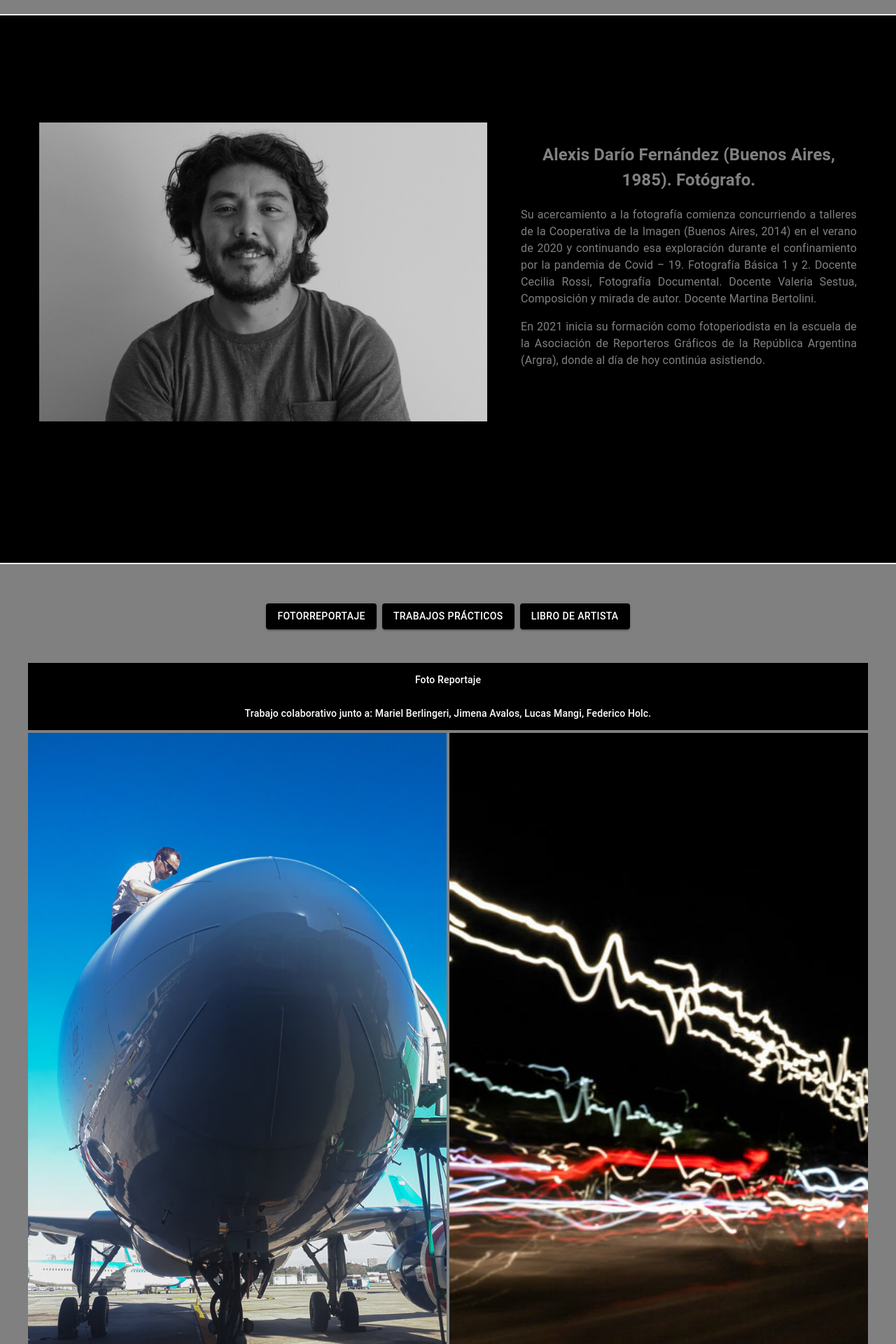
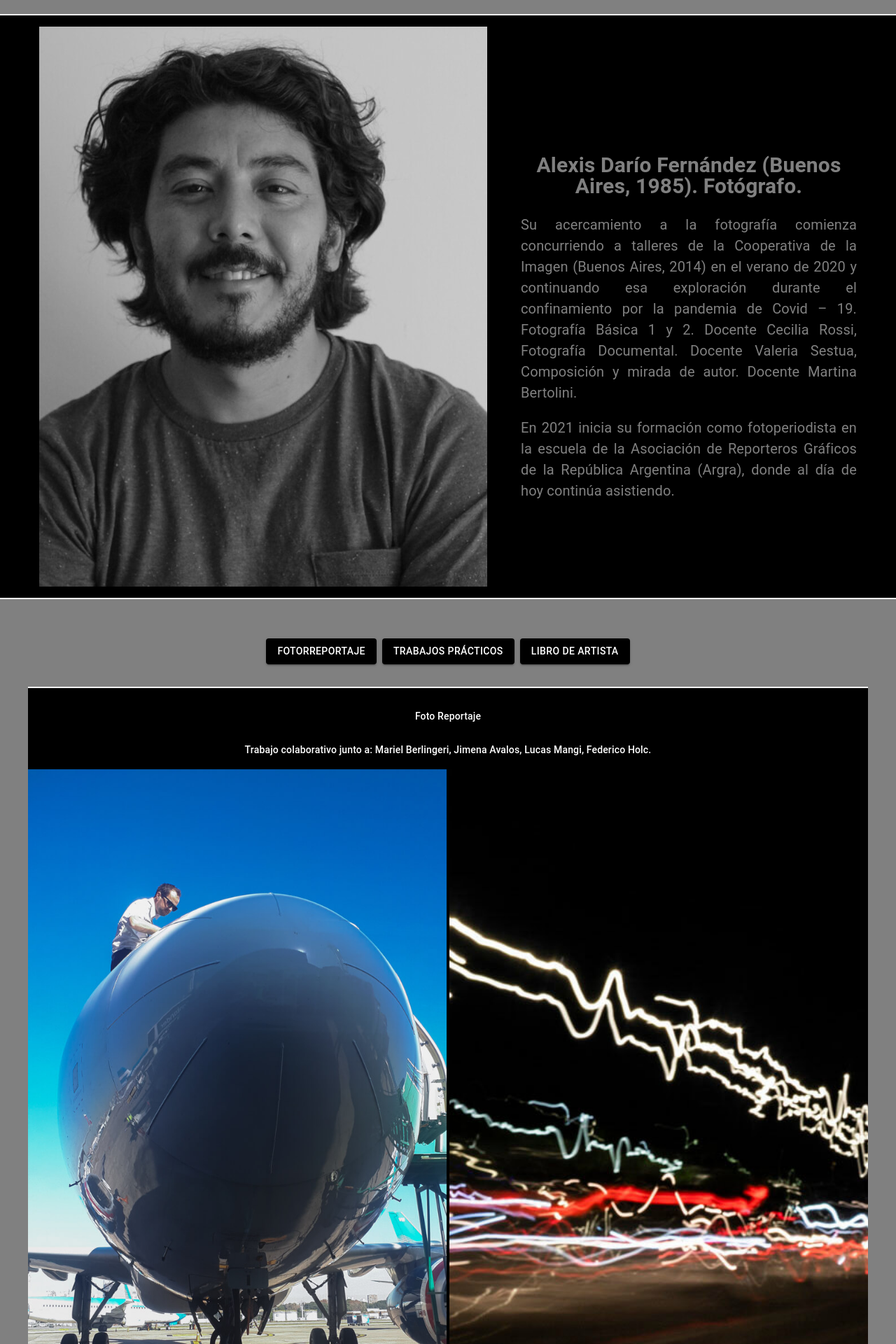
Before and after one commit to ipiccardo/PhotographPage, a React (Create React App) app: page /HomeScreen in a window 1280 px wide. Shown: the part 880-2800 px from the top of the page at 70% size. Built offline with nearby package versions, Linux system fonts and the light colour scheme.

Commit message:
fixeo botones en el homeScreen

```diff
--- a/src/Components/Biography/Biography.css
+++ b/src/Components/Biography/Biography.css
@@ -3,7 +3,6 @@
   align-items: center;
   flex-wrap: wrap-reverse;
   justify-content: center;
-  margin-top: -50px;
   padding: 16px;
   gap: 3rem;
 }
@@ -11,8 +10,10 @@
 .biography-text {
   width: 30rem;
   text-align: justify;
-  margin-top: -50px;
+  padding-top: 56px;
   max-width: 650px;
+  line-height: 30px;
+  font-size: 20px;
 }
 
 .biography-text h2 {
@@ -24,7 +25,7 @@
   width: 50vw;
   /* background-image: url(https://drive.google.com/uc?export=view&id=1y0aU-UnomBebs-k_Xh5UB2Ci8R63OiPy); */
   background-image: url("../../../public/assets/biografia/TP_PORTAFOLIO_ALEXIS\ FERNANDEZ_copia-16.jpg");
-  background-size: contain;
+  background-size: cover;
   background-repeat: no-repeat;
   /* margin-top: -20px; */
   /* position: absolute; */
--- a/src/Components/Contacto/contacto.css
+++ b/src/Components/Contacto/contacto.css
@@ -9,6 +9,7 @@
   flex-wrap: wrap;
   color: grey;
   background-color: black;
+  border-top: 2px solid white;
 }
 
 a {
@@ -60,4 +61,5 @@ a {
   display: flex;
   justify-content: center;
   align-items: center;
+  padding-top: 20px;
 }
--- a/src/Components/Footer/footer.css
+++ b/src/Components/Footer/footer.css
@@ -1,6 +1,6 @@
 .footerContainer {
   background-color: black;
-  color: white;
+  color: grey;
   margin-bottom: -20px;
   padding-bottom: 40px;
   padding-top: 5px;
--- a/src/Components/Galery/GaleryItem.jsx
+++ b/src/Components/Galery/GaleryItem.jsx
@@ -8,10 +8,10 @@ import { useEffect } from "react";
 
 export const GaleryItem = ({
   photoSrc,
-  setShowImage,
   setPhotoId,
   photoId,
   data,
+  setShowImage,
 }) => {
   const handleClose = () => {
     setShowImage(false);
@@ -92,6 +92,7 @@ export const GaleryItem = ({
           </IconButton>
         </div>
       </div>
+
       <div className="container-description">
         {data.map(({ description, id }) => {
           return <p className="description">{id === photoId && description}</p>;
--- a/src/Components/Galery/galery.css
+++ b/src/Components/Galery/galery.css
@@ -42,9 +42,13 @@ export const Galery = () => { */
   height: 100vh;
   width: 100%;
   z-index: -100; */
-  position: absolute;
-  left: calc;
-  left: calc(50vw - 372.5px);
+  /* left: calc(50vw - 372.5px); */
+  position: fixed;
+  height: 100vh;
+  width: 100vw;
+  top: 0;
+  z-index: -100;
+  background: black;
 }
 
 .galeryContainer {
@@ -54,6 +58,9 @@ export const Galery = () => { */
   margin-left: auto;
   margin-right: auto;
   margin-bottom: 52px;
+  background-color: black;
+  border-top: 2px solid white;
+  border-bottom: 2px solid white;
 }
 
 .galeryContainer ul {
@@ -102,14 +109,14 @@ export const Galery = () => { */
 }
 
 .container-description {
-  color: white;
+  color: grey;
   background: black;
   width: 100%;
-  opacity: 0.5;
   max-width: 1200px;
   text-align: center;
   margin-left: auto;
   margin-right: auto;
+  margin-top: 10px;
 }
 
 .description {
--- a/src/Components/HomeScreen/HomeScreen.jsx
+++ b/src/Components/HomeScreen/HomeScreen.jsx
@@ -22,15 +22,8 @@ export const HomeScreen = () => {
   const [showLibroDeArtista, setShowLibroDeArtista] = useState(false);
   const [showArchivo, setShowArchivo] = useState(false);
 
-  // const handleButtonClick = (stateFunction) => {
-  //   setShowFotoreportaje(false);
-  //   setTrabajosPracticos(false);
-  //   setLibroDeArtista(false);
-  //   setArchivo(false);
-  //   stateFunction(true);
-  // };
-
   const handleButtonClick = (buttonName) => {
+    setShowImage(false);
     switch (buttonName) {
       case "fotorreportaje":
         setShowFotoReportaje(true);
```
